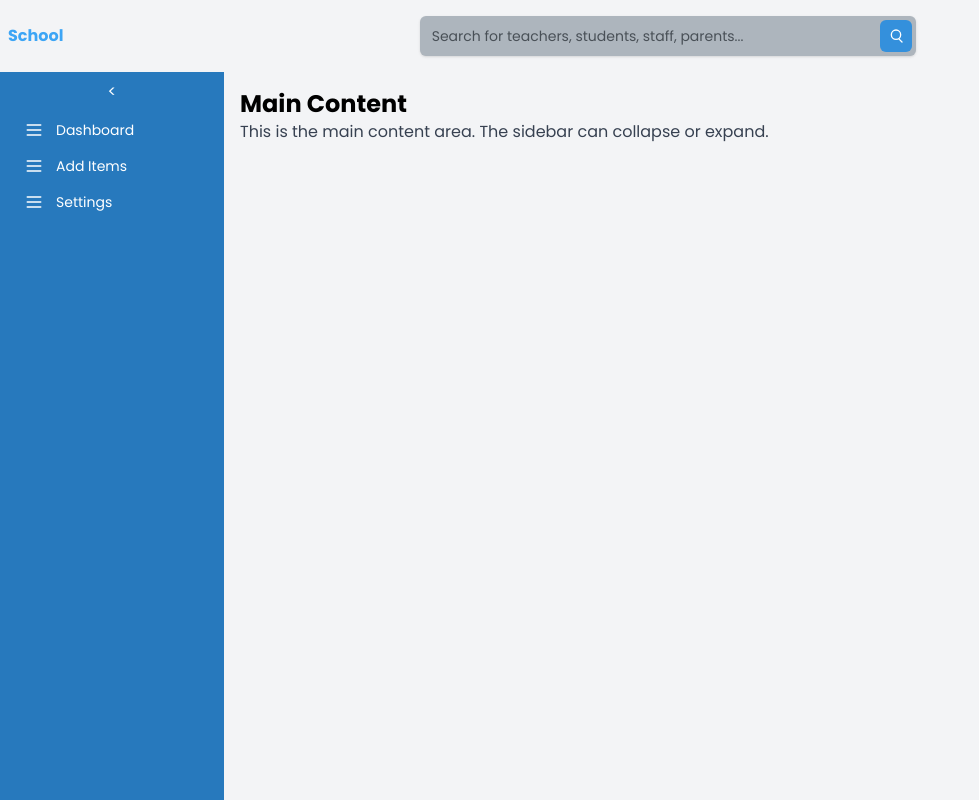
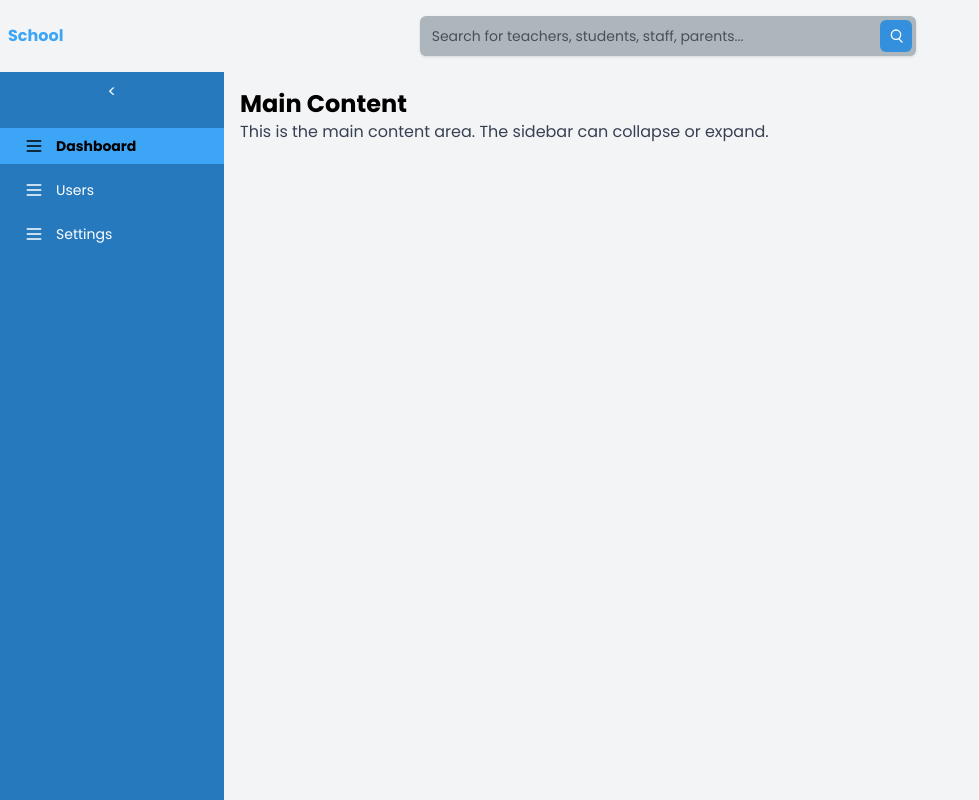
Before and after one commit to abhi-ch-0/school-admin-app, a React (Vite) app: page / in a window 1280 px wide. Shown: the whole page, without its empty margins (0-979 px from the left). Built offline with nearby package versions, Linux system fonts and the light colour scheme.

Commit message:
highlight active navigation tab

```diff
--- a/src/SideBar.jsx
+++ b/src/SideBar.jsx
@@ -2,6 +2,9 @@ import React, { useState } from 'react';
 
 const Sidebar = () => {
     const [isCollapsed, setIsCollapsed] = useState(false);
+    const [activeItem, setActiveItem] = useState('Dashboard'); // Tracks the active item
+
+    const menuItems = ['Dashboard', 'Users', 'Settings'];
 
     return (
         <div
@@ -17,15 +20,17 @@ const Sidebar = () => {
             </button>
 
             {/* Navigation Links */}
-            <nav clbassName="flex flex-col mt-4 space-y-2">
-                {['Dashboard', 'Add Items', 'Settings'].map((item) => (
+            <nav className="flex flex-col mt-4 space-y-2">
+                {menuItems.map((item) => (
                     <a
                         href="#"
                         key={item}
-                        className={`flex items-center p-2 text-sm hover:bg-primary-dark-light ${isCollapsed ? 'justify-center' : 'pl-6'
-                            }`}
+                        onClick={() => setActiveItem(item)} // Update active item on click
+                        className={`flex items-center p-2 text-sm cursor-pointer ${isCollapsed ? 'justify-center' : 'pl-6'}
+                            ${activeItem === item ? 'bg-primary-light text-black font-bold' : 'hover:bg-primary-dark-light'}
+                        `}
                     >
-                        {/* Same Icon */}
+                        {/* Icon */}
                         <svg
                             xmlns="http://www.w3.org/2000/svg"
                             className="h-5 w-5"
```
